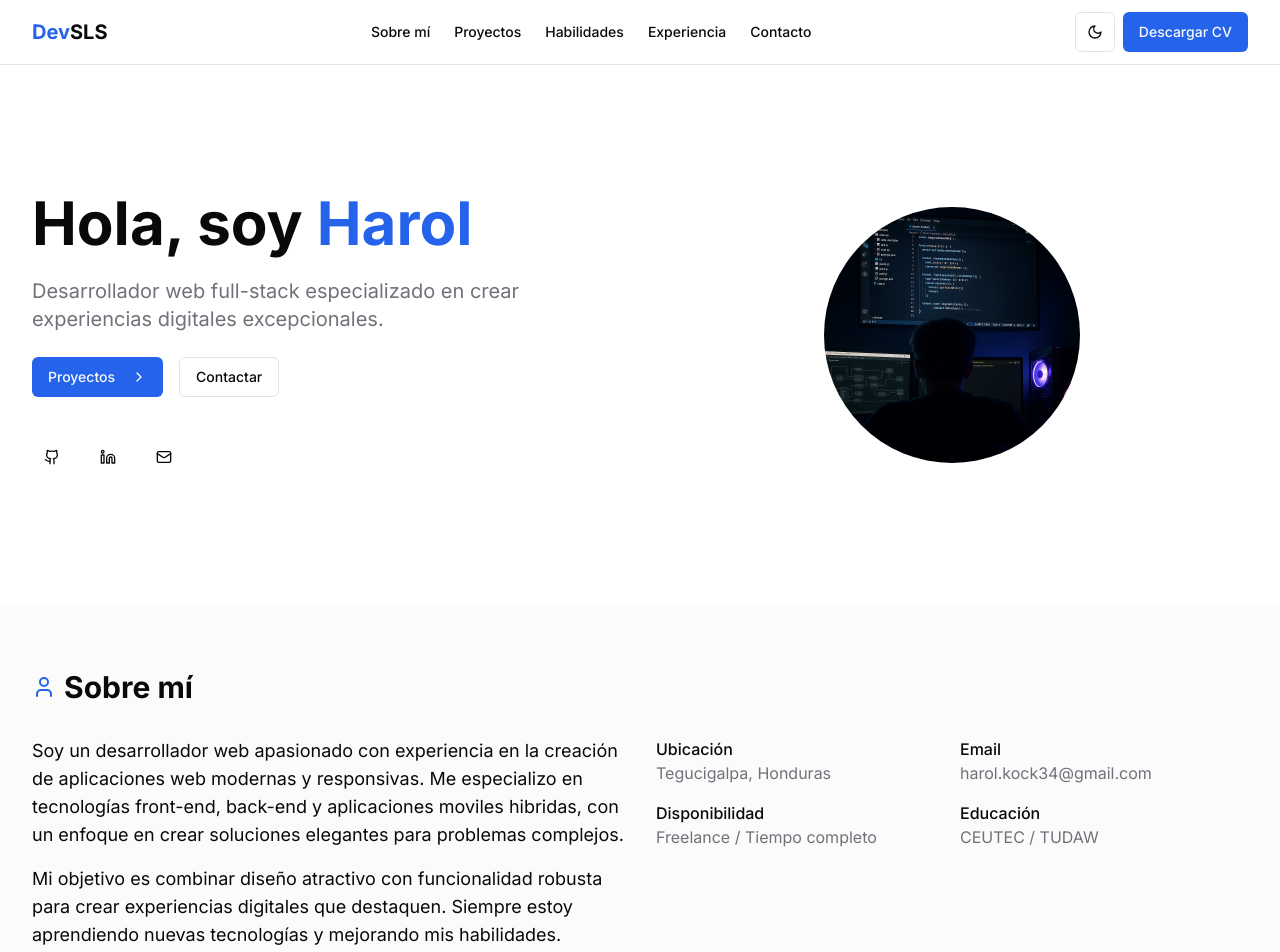
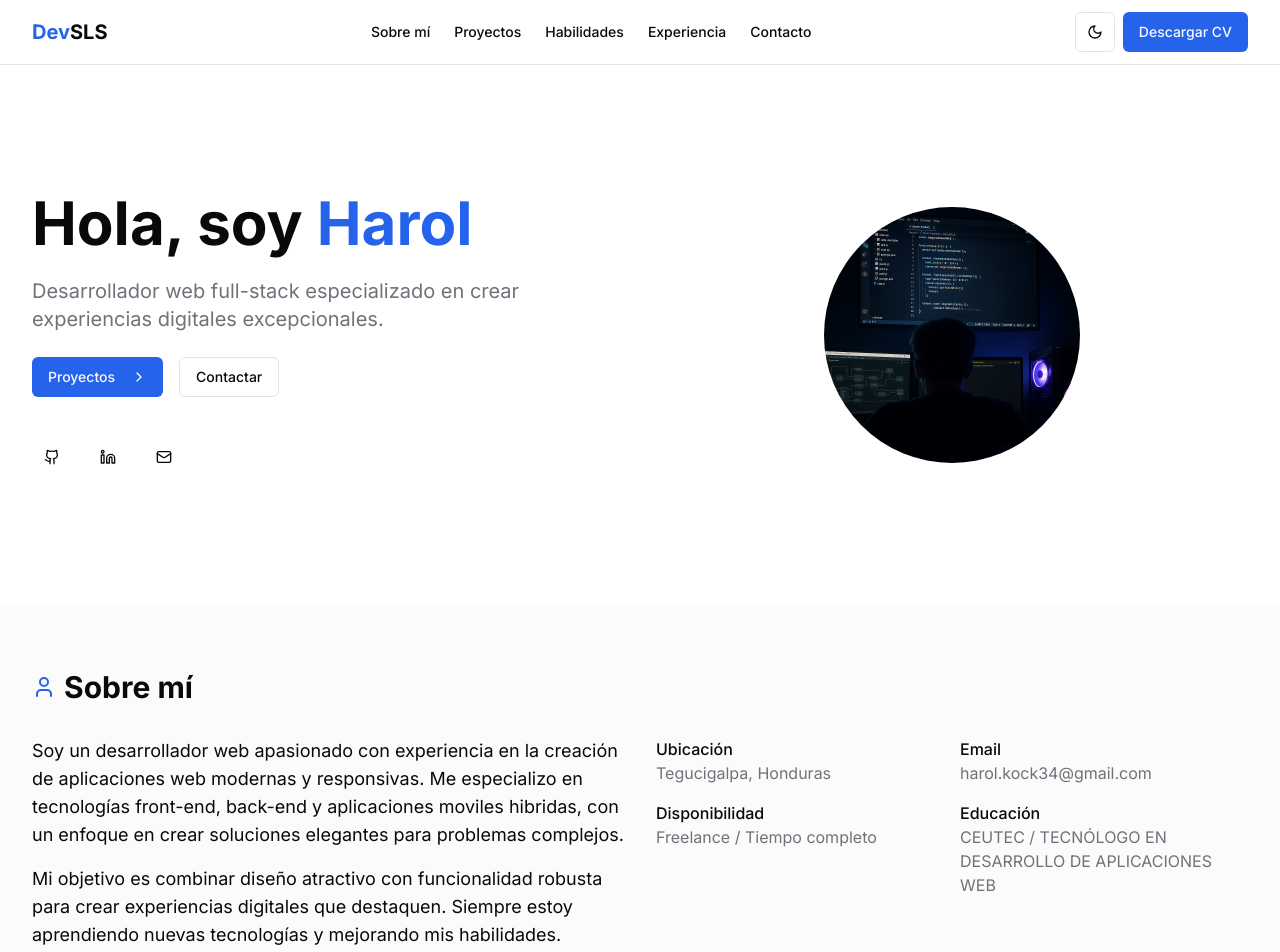
Before and after one commit to Portafolio-Harol-Morales/portafolio-next, a Next.js app: page / in a window 1280 px wide. Shown: the top 952 px of the page. Built offline with nearby package versions, Linux system fonts and the light colour scheme; no server answers; the database is empty.

Commit message:
CAMBIO EN TUDAW

```diff
--- a/app/page.tsx
+++ b/app/page.tsx
@@ -134,7 +134,7 @@ export default function Home() {
                   </div>
                   <div>
                     <h3 className="font-medium">Educación</h3>
-                    <p className="text-muted-foreground">CEUTEC / TUDAW</p>
+                    <p className="text-muted-foreground">CEUTEC / TECNÓLOGO EN DESARROLLO DE APLICACIONES WEB</p>
                   </div>
                 </div>
               </div>
```
